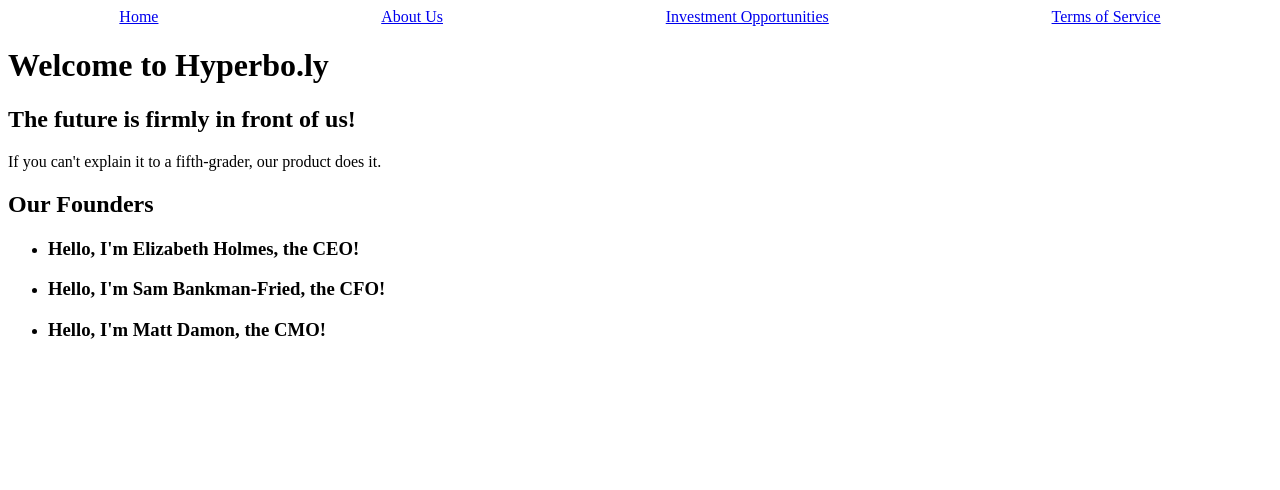
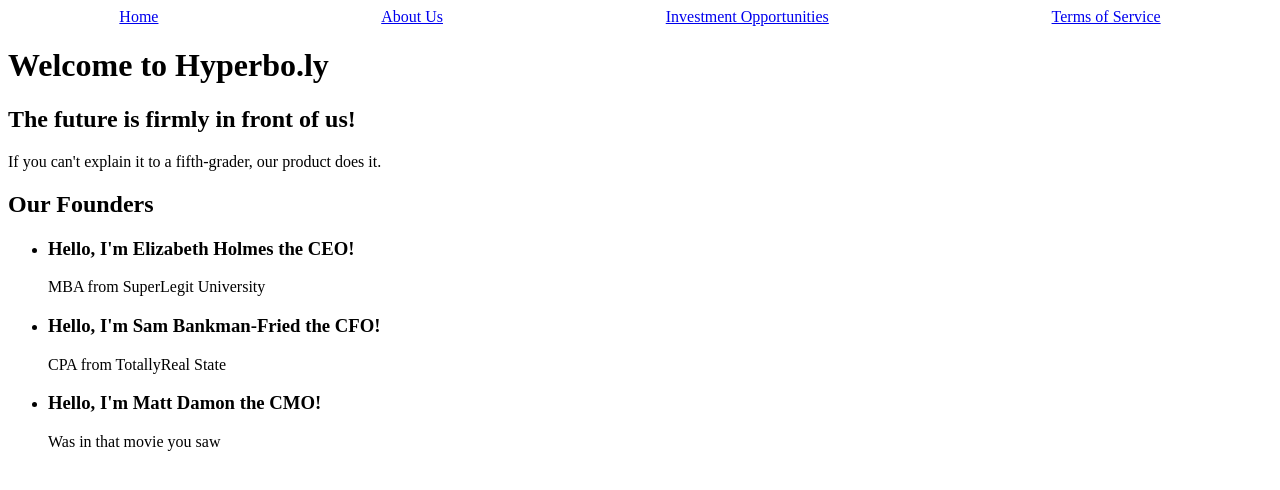
Before and after one commit to morgantstewart/react-components-lab, a React (Vite) app: page / in a window 1280 px wide. Shown: the top 490 px of the page. Built offline with nearby package versions, Linux system fonts and the light colour scheme.

Commit message:
Consolidated props

```diff
--- a/src/App.jsx
+++ b/src/App.jsx
@@ -37,13 +37,15 @@
         {founders.map((founder) => (
           <FounderListItem
             key={founder.id}
+            founder={founder}
             name={founder.name}
             title={founder.title}
+            credential={founder.credential}
           />
         ))}
       </ul>
     </>
   );
-};
+}
 
 export default App;
--- a/src/components/FounderListItem/FounderListItem.jsx
+++ b/src/components/FounderListItem/FounderListItem.jsx
@@ -1,12 +1,15 @@
 
+// src/components/FounderListItem/FounderListItem.jsx
 
 const FounderListItem = (props) => {
   return (
     <li>
-      <h3>Hello, I'm {props.name}, the {props.title}!</h3>
+      <h3>
+        Hello, I'm {props.founder.name} the {props.founder.title}!
+      </h3>
+      <p>{props.founder.credential}</p>
     </li>
   );
 };
 
-
 export default FounderListItem;
```
